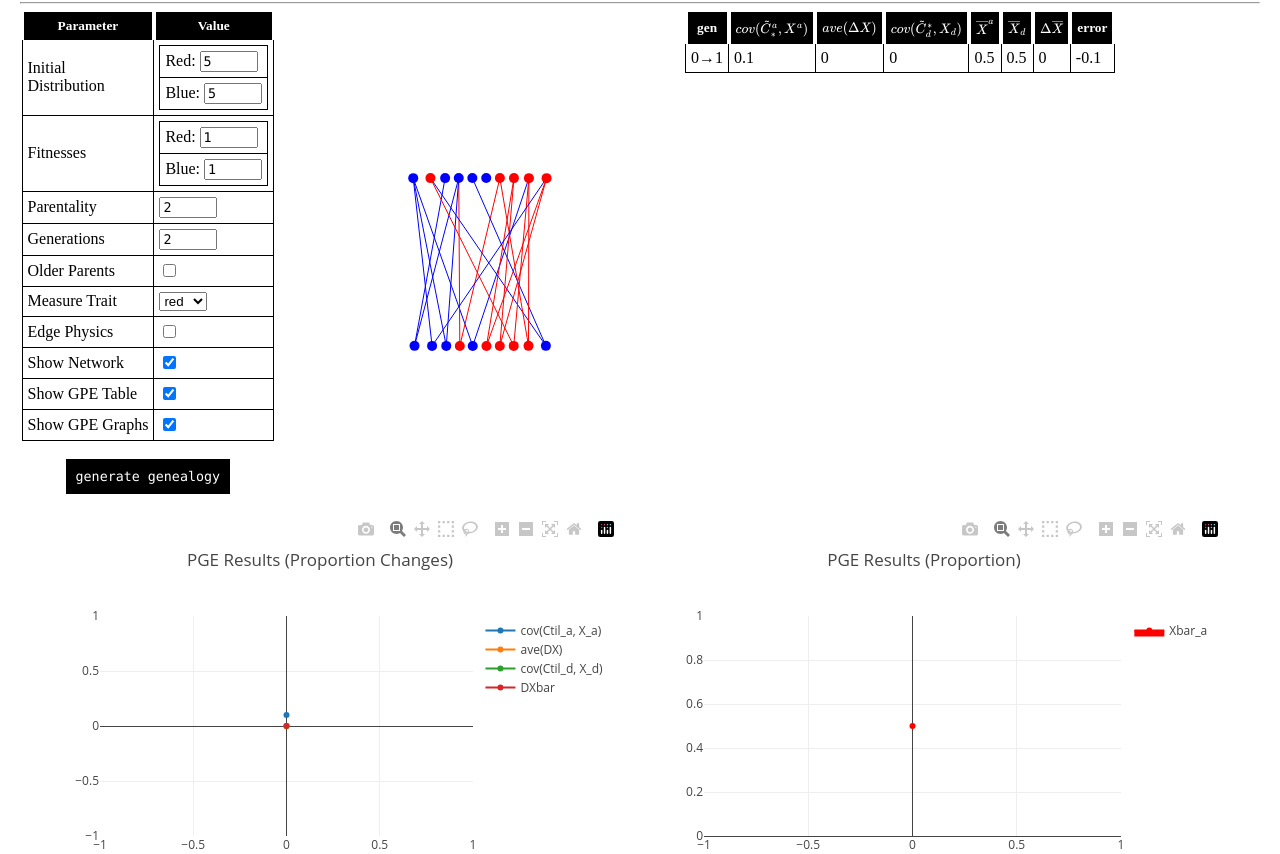
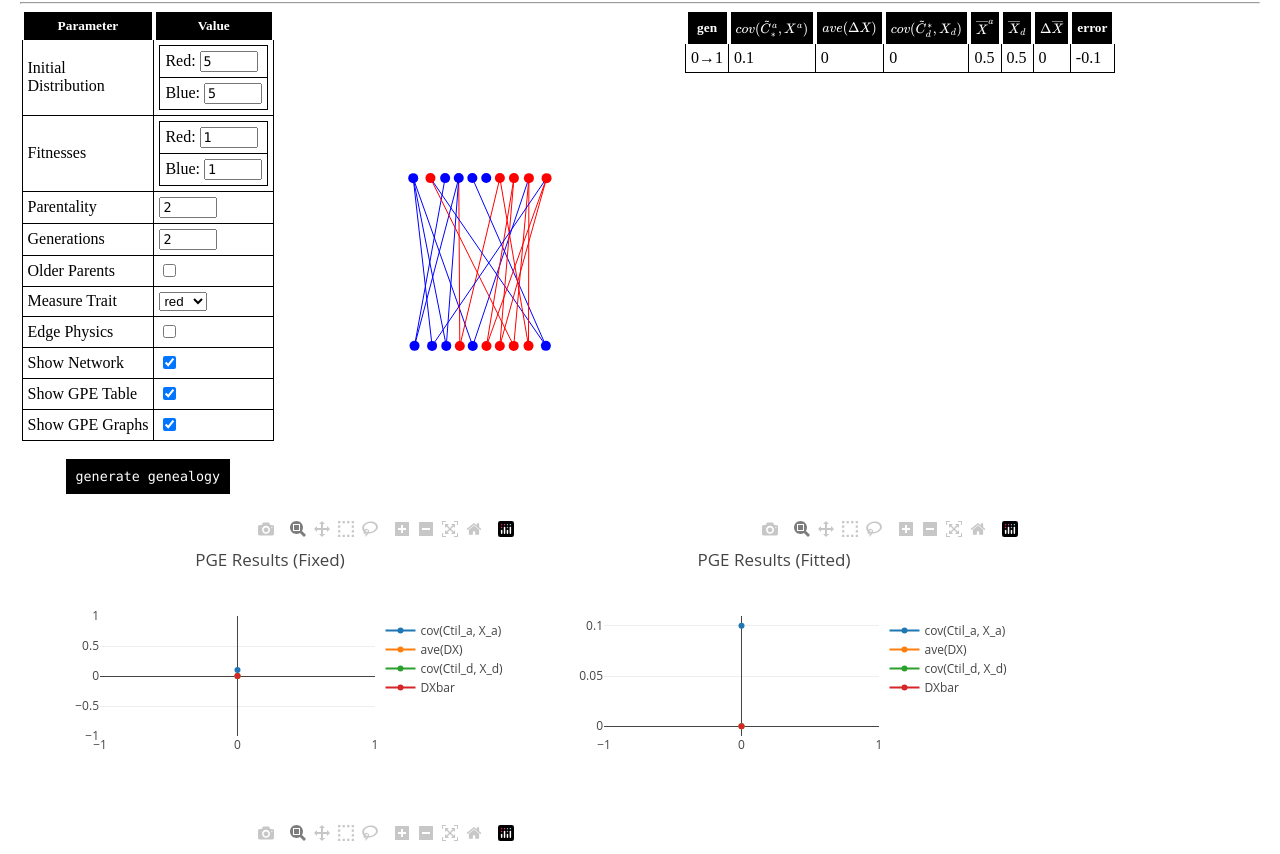
Before and after one commit to ReedArtificialLifeLab/PriceEquation, a plain HTML site: page pge-webapp-henry/index.html in a window 1280 px wide. Shown: the part 98-952 px from the top of the page. Drawn offline with nearby package versions, Linux system fonts and the light colour scheme.

Commit message:
visualizations: new fixed and fitted graphs; new "error" table entry; xticks are correctly labeled

```diff
--- a/pge-webapp-henry/index.html
+++ b/pge-webapp-henry/index.html
@@ -122,9 +122,12 @@
     </div>
     <div id="gpe_graph_container">
       <!-- <h2>GPE Results Graphs</h2> -->
-      <div id="gpe_graph_1" class="gpe_graph"></div>
-      <div id="gpe_graph_2" class="gpe_graph"></div>
-    <!-- </div> -->
+      <div>
+        <div id="gpe_graph_general_fixed" style="display: inline-block"></div>
+        <div id="gpe_graph_general_fitted" style="display: inline-block"></div>
+      </div>
+      <div id="gpe_graph_trait_proportion"></div>
+    </div>
   </body>
   <head>
     <meta charset="utf-8">
--- a/pge-webapp-henry/scripts/gpe_graph.js
+++ b/pge-webapp-henry/scripts/gpe_graph.js
@@ -1,6 +1,6 @@
 const gpe_graph_layout = {
-  width: 600,
-  height: 400
+  width: 500,
+  height: 300
 }
 
 // const gpe_graph_layout = {top: 10, right: 30, bottom: 30, left: 60};
@@ -8,56 +8,70 @@ const gpe_graph_layout = {
 // gpe_graph_layout.height = 400 - gpe_graph_layout.top - gpe_graph_layout.bottom;
 
 const gpe_graph_colors = {
-  cov_Ctil_X_a: "red",
+  cov_Ctil_X_ancestors: "red",
   ave_DX: "blue",
-  Xbar_a: "green",
+  Xbar_ancestors: "green",
   DXbar: "orange",
 };
 
 function update_gpe_graph() {
-  let xs = [];
-  let ys = {
-    cov_Ctil_X_a: [],
-    ave_DX: [],
-    cov_Ctil_X_d: [],
-    Xbar_a: [],
-    DXbar: []
-  };
+  let result_keys = [
+    "cov_Ctil_X_ancestors",
+    "ave_DX",
+    "cov_Ctil_X_descendants",
+    "Xbar_ancestors",
+    "DXbar"
+  ];
+
+  let xs = {};
+  let ys = {};
+  result_keys.forEach((result_key) => {
+    xs[result_key] = [];
+    ys[result_key] = [];
+  });
+
+  function add_result(result_key, gen_index) {
+    xs[result_key].push(gen_index);
+    ys[result_key].push(gpe_result_table.get_entry(result_key, gen_index));
+  }
+
   for (var gen_index = 0;
        gen_index < gpe_result_table.rows.length;
        gen_index++)
   {
-      xs.push(gen_index);
-      ys.cov_Ctil_X_a.push(gpe_result_table.get_entry("cov_Ctil_X_ancestors", gen_index));
-      ys.ave_DX.push(gpe_result_table.get_entry("ave_DX", gen_index));
-      ys.cov_Ctil_X_d.push(gpe_result_table.get_entry("cov_Ctil_X_descendants", gen_index));
-      ys.Xbar_a.push(gpe_result_table.get_entry("Xbar_ancestors", gen_index));
-      ys.DXbar.push(gpe_result_table.get_entry("DXbar", gen_index));
+    result_keys.forEach((result_key) => {
+      add_result(result_key, gen_index);
+    });
   }
+  // include final generation in DXbar plot
+  xs.Xbar_ancestors.push(gpe_result_table.rows.length);
+  ys.Xbar_ancestors.push(gpe_result_table.get_entry(
+    "Xbar_descendants",
+    gpe_result_table.rows.length - 1));
 
-  let trace = {
-    cov_Ctil_X_a: {
+  let traces = {
+    cov_Ctil_X_ancestors: {
       name: "cov(Ctil_a, X_a)",
-      x: xs,
-      y: ys.cov_Ctil_X_a,
+      x: xs.cov_Ctil_X_ancestors,
+      y: ys.cov_Ctil_X_ancestors,
       type: "scatter"
     },
     ave_DX: {
       name: "ave(DX)",
-      x: xs,
+      x: xs.ave_DX,
       y: ys.ave_DX,
       type: "scatter"
     },
-    cov_Ctil_X_d: {
+    cov_Ctil_X_descendants: {
       name: "cov(Ctil_d, X_d)",
-      x: xs,
-      y: ys.cov_Ctil_X_d,
+      x: xs.cov_Ctil_X_descendants,
+      y: ys.cov_Ctil_X_descendants,
       type: "scatter"
     },
-    Xbar_a: {
-      name: "Xbar_a",
-      x: xs,
-      y: ys.Xbar_a,
+    Xbar_ancestors: {
+      name: "Xbar",
+      x: xs.Xbar_ancestors,
+      y: ys.Xbar_ancestors,
       type: "scatter",
       fill: "tonexty",
       fillcolor: color_from_trait(gpe_config.trait),
@@ -65,51 +79,85 @@ function update_gpe_graph() {
     },
     DXbar: {
       name: "DXbar",
-      x: xs,
+      x: xs.DXbar,
       y: ys.DXbar,
       type: "scatter"
     }
   };
 
-  function generate_plot1() {
+  function generate_plot_general_fixed() {
     let data = [
-      trace.cov_Ctil_X_a,
-      trace.ave_DX,
-      trace.cov_Ctil_X_d,
-      trace.DXbar
+      traces.cov_Ctil_X_ancestors,
+      traces.ave_DX,
+      traces.cov_Ctil_X_descendants,
+      traces.DXbar
     ];
 
     let layout = {
-      title: "PGE Results (Proportion Changes)",
+      title: "PGE Results (Fixed)",
       width: gpe_graph_layout.width,
       height: gpe_graph_layout.height,
+      xaxis: {
+        autotick: false,
+        tick0: 0,
+        dtick: 1
+      },
       yaxis: {
         range: [-1, 1]
       },
       showlegend: true
     };
 
-    Plotly.newPlot("gpe_graph_1", data, layout);
+    Plotly.newPlot("gpe_graph_general_fixed", data, layout);
   }
 
-  function generate_plot2() {
+  function generate_plot_general_fitted() {
     let data = [
-      trace.Xbar_a
+      traces.cov_Ctil_X_ancestors,
+      traces.ave_DX,
+      traces.cov_Ctil_X_descendants,
+      traces.DXbar
     ];
 
-    let layout2 = {
-      title: "PGE Results (Proportion)",
+    let layout = {
+      title: "PGE Results (Fitted)",
       width: gpe_graph_layout.width,
       height: gpe_graph_layout.height,
+      xaxis: {
+        autotick: false,
+        tick0: 0,
+        dtick: 1
+      },
+      showlegend: true
+    };
+
+    Plotly.newPlot("gpe_graph_general_fitted", data, layout);
+  }
+
+  function generate_plot_Xbar() {
+    let data = [
+      traces.Xbar_ancestors
+    ];
+
+    let layout = {
+      title: "Trait Proportion",
+      width: gpe_graph_layout.width,
+      height: gpe_graph_layout.height,
+      xaxis: {
+        autotick: false,
+        tick0: 0,
+        dtick: 1
+      },
       yaxis: {
         range: [0, 1]
       },
       showlegend: true
     };
 
-    Plotly.newPlot("gpe_graph_2", data, layout2);
+    Plotly.newPlot("gpe_graph_trait_proportion", data, layout);
   }
 
-  generate_plot1();
-  generate_plot2();
+  generate_plot_general_fixed();
+  generate_plot_general_fitted();
+  generate_plot_Xbar();
 }
--- a/pge-webapp-henry/styles/main.css
+++ b/pge-webapp-henry/styles/main.css
@@ -38,7 +38,7 @@ html, body {
 
 .gpe_graph {
   vertical-align: top;
-  display: inline-block;
+  /* display: inline-block; */
 }
 
 h2 {
```
